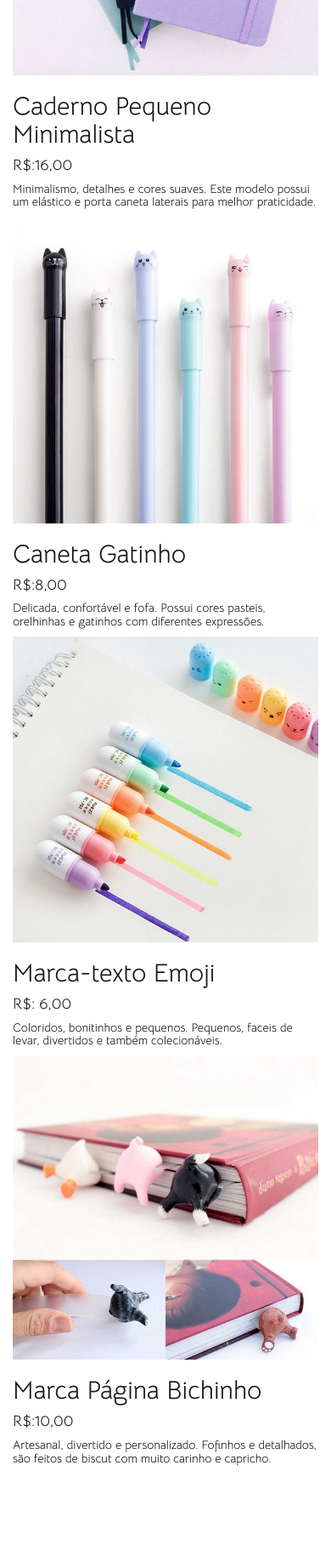
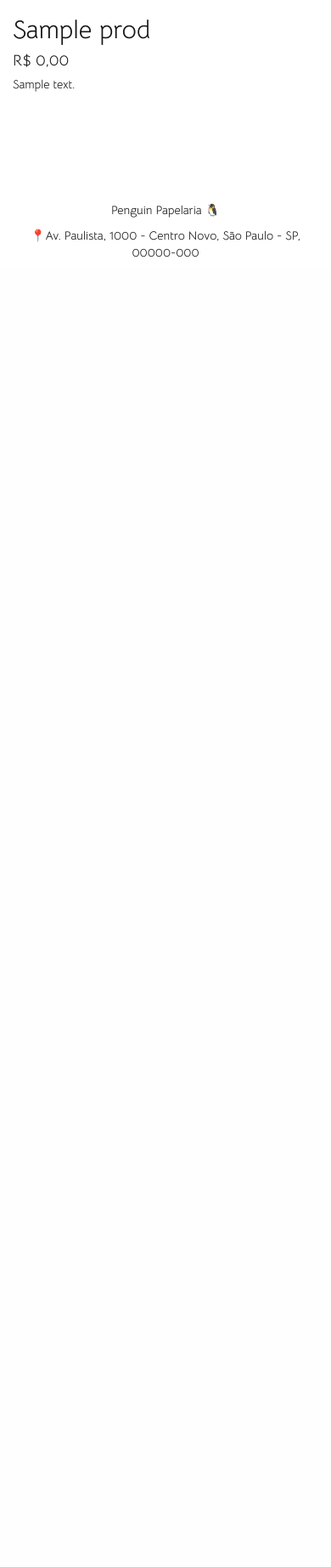
Before and after one commit to gicaAlves/pw-penguin-papelaria, a PHP site: page / in a window 390 px wide. Shown: the part 870-2714 px from the top of the page at 85% size. After the commit the page ends 1173 px from the top, so only its background shows below. Run offline with PHP 8.4, Linux system fonts and the light colour scheme; tables that the repository leaves empty or names only in its code hold one stand-in row (values such as "Sample post"); some libraries are stand-ins or nearby versions.

Commit message:
Incluir a conexão no index

```diff
--- a/conexao.php
+++ b/conexao.php
@@ -5,7 +5,7 @@
     $senha = "123456";
     $banco = "penguin_papelaria";
 
-    $con = new PDO("mysql:host=$sevidor; dbname=$banco, $usuario, $senha");
+    $con = new PDO("mysql:host=$servidor; dbname=$banco", $usuario, $senha);
 
 
 
--- a/index.php
+++ b/index.php
@@ -35,56 +35,31 @@ Initial Scala 1.0 é padrão (é o zoom da tela).             -->
 <body>
   <?php include 'nav.php' ?>
   <?php include 'cabecalho.html' ?>
+  <?php include 'conexao.php' ?>
+  <?php
+    $consulta = $con ->query("select * from vw_cat_prod");
+  ?>
+
 
   <div class="container-fluid">
 <!--div para criar 4 colunas e 1 linha-->
     <div class="row">
+      <?php  while($exibe = $consulta->fetch(PDO::FETCH_ASSOC)) { ?>
+
       <div class="col-sm-3">
-        <img src="./imagens/produtos/caderno_minimalista.jpg" class="img-responsive" style="width: 100%;">
-        <div> <h2>Caderno Pequeno Minimalista</h2> </div>
+        <img src="./imagens/produtos/<?php echo $exibe["img_prod"] ?>.jpg" class="img-responsive" style="width: 100%;">
+        <div> <h2><?php echo mb_strimwidth ($exibe["nome_prod"], 0, 30, '...' )?></h2> </div>
         <div>
-          <h4>R$:16,00</h4>
-          <h5>Minimalismo, detalhes e cores suaves.
-              Este modelo possui um elástico e porta caneta laterais para melhor praticidade.</h5>
+          <h4>R$ <?php echo number_format ($exibe["preco_prod"], 2, ',', '.' )?></h4>
+          <h5><?php echo $exibe["desc_prod"] ?></h5>
         </div>
       </div>
 
-      <div class="col-sm-3">
-        <img src="./imagens/produtos/caneta_gatinho.jpg" class="img-responsive" style="width: 100%;">
-        <div> <h2>Caneta Gatinho</h2> </div>
-        <div>
-          <h4>R$:8,00</h4>
-          <h5>Delicada, confortável e fofa.
-              Possui cores pasteis, orelhinhas e gatinhos com diferentes expressões. </h5>
-        </div>
-      </div>
-
-
-      <div class="col-sm-3">
-        <img src="./imagens/produtos/marca-texto_emoji.jpg" class="img-responsive" style="width: 100%;">
-        <div> <h2>Marca-texto Emoji</h2> </div>
-        <div>
-          <h4>R$: 6,00</h4>
-          <h5>Coloridos, bonitinhos e pequenos.
-              Pequenos, faceis de levar, divertidos e também colecionáveis.</h5>
-        </div>
-      </div>
-
-
-      <div class="col-sm-3">
-        <img src="./imagens/produtos/marcador-bichinhos.jpg" class="img-responsive" style="width: 100%;">
-        <div> <h2>Marca Página Bichinho</h2> </div>
-        <div>
-          <h4>R$:10,00</h4>
-          <h5>Artesanal, divertido e personalizado.
-              Fofinhos e detalhados, são feitos de biscut com muito carinho e capricho.
-          </h5>
-        </div>
-      </div>
-
+      <?php } ?>
     </div>
 
   </div>
+
 <?php include 'rodape.html'; ?>
 
 </body>
```
